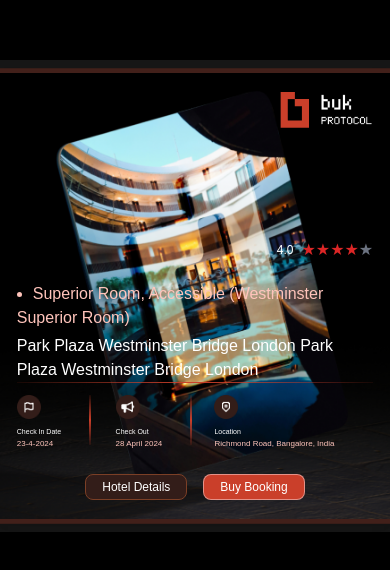
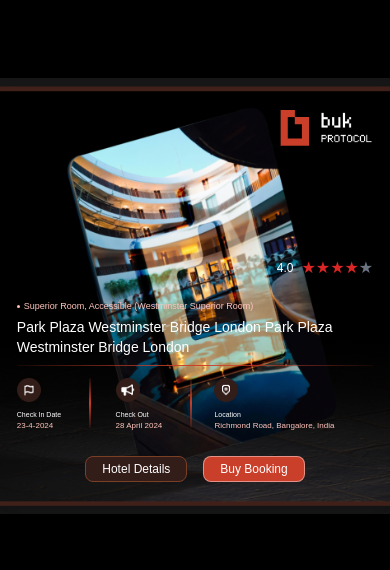
Before and after one commit to Thenmozhi-k/task-1, a React (Vite) app: page / in a window 390 px wide. Shown: the part 126-696 px from the top of the page. Built offline with nearby package versions, Linux system fonts and the light colour scheme.

Commit message:
first commit

```diff
--- a/src/components/LaunchScreen.jsx
+++ b/src/components/LaunchScreen.jsx
@@ -25,25 +25,25 @@ const LaunchScreen = ({ onNavigate }) => {
             <div className="flex items-center  md:mt-[140px] mt-[110px]">
               <span className="text-white md:text-sm text-xs mr-2">4.0</span>
               <div className="flex ">
-                <span className="text-red-600  md:text-lg sm:text-md md:mr-1">★</span>
-                <span className="text-red-600  md:text-lg sm:text-md md:mr-1">★</span>
-                <span className="text-red-600  md:text-lg sm:text-md md:mr-1">★</span>
-                <span className="text-red-600  md:text-lg sm:text-md md:mr-1">★</span>
-                <span className="text-gray-500 md:text-lg sm:text-md md:mr-1">★</span>
+                <span className="text-red-600  md:text-lg text-md md:mr-1">★</span>
+                <span className="text-red-600  md:text-lg text-md md:mr-1">★</span>
+                <span className="text-red-600  md:text-lg text-md md:mr-1">★</span>
+                <span className="text-red-600  md:text-lg text-md md:mr-1">★</span>
+                <span className="text-gray-500 md:text-lg text-md md:mr-1">★</span>
               </div>
             </div>
           </div>
 
           {/* content */}
           <div className='mt-5'>
-            <ul className='list-disc list-inside text-[#FFC4BB] md:text-xs sm:text-[9px]'>
+            <ul className='list-disc list-inside text-[#FFC4BB] md:text-xs text-[9px]'>
               <li ><span className='ml-[-6px]'>Superior Room, Accessible (Westminster Superior Room)</span></li>
             </ul>
-            <h1 className='text-white md:text-lg sm:text-sm mt-1'>Park Plaza Westminster Bridge London Park Plaza Westminster Bridge London</h1>
+            <h1 className='text-white md:text-lg text-sm mt-1'>Park Plaza Westminster Bridge London Park Plaza Westminster Bridge London</h1>
 
             <div>
               {/* Adjusted line */}
-              <img src={hline} alt="" className='md:mt-4 sm:mt-2' />
+              <img src={hline} alt="" className='md:mt-4 mt-2' />
               <div className='grid grid-cols-3 mt-3'>
                 <div className='flex md:w-[60%]'>
                   <div className='flex-col flex'>
```
